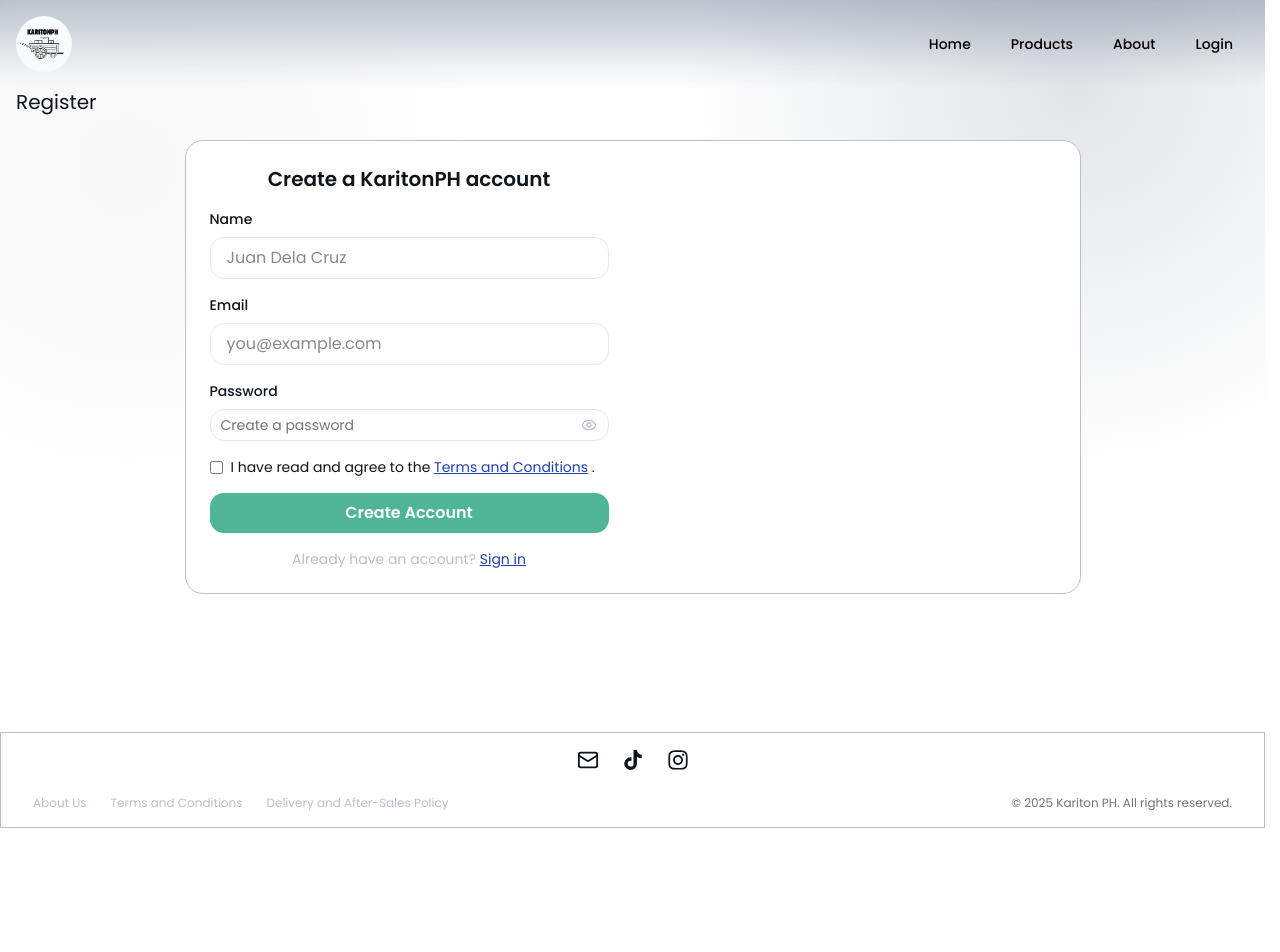
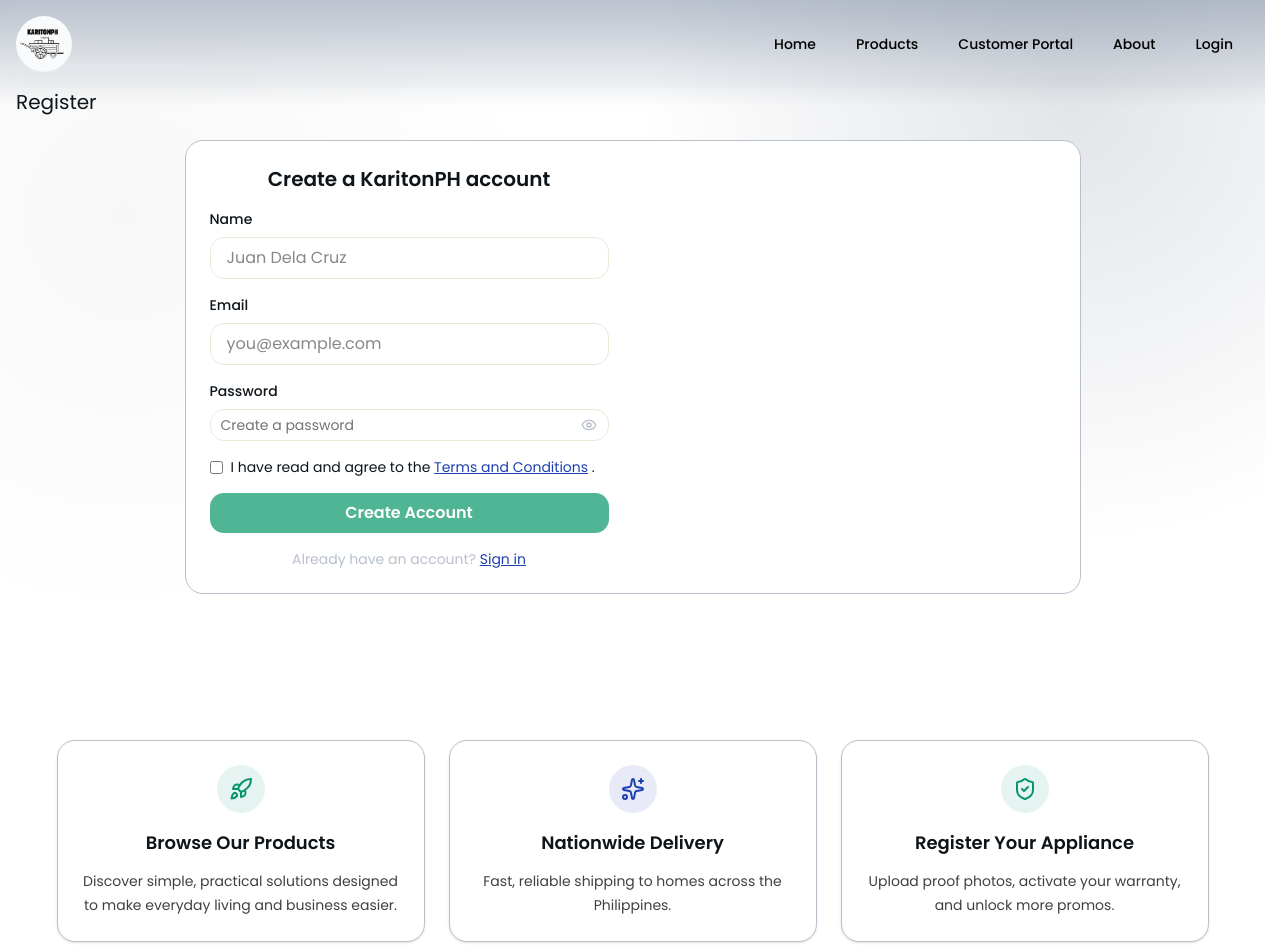
Before and after one commit to zeonhub74/kph-fe, a React (Vite) app: page /register in a window 1280 px wide. Shown: the top 952 px of the page. Before the commit the page ends 828 px from the top, so only its background shows below. Built offline with nearby package versions, Linux system fonts and the light colour scheme; no server answers.

Commit message:
updates - added customer portal - added text in register page - added terms and delivery policy in about us

```diff
--- a/src/components/SiteHeader.jsx
+++ b/src/components/SiteHeader.jsx
@@ -1,16 +1,22 @@
 import { NavLink } from 'react-router-dom'
 import { sessionHasAdminRole, useAuthSession } from '@/hooks/api/useLogin'
 
-const navItems = [
+const primaryNavItems = [
   { to: '/', label: 'Home' },
   { to: '/products', label: 'Products' },
+]
+
+const secondaryNavItems = [
   { to: '/about', label: 'About' },
 ]
+
+const inactiveNavClass =
+  'rounded-full px-4 py-2 text-(--color-black) hover:bg-(--color-green) transition-colors duration-200 hover:text-white'
 
 function navClass({ isActive }) {
   return isActive
     ? 'rounded-full bg-(--color-green) px-4 py-2 text-white'
-    : 'rounded-full px-4 py-2 text-(--color-black) hover:bg-(--color-green) transition-colors duration-200 hover:text-white'
+    : inactiveNavClass
 }
 
 function SiteHeader() {
@@ -27,7 +33,20 @@
           </a>
         </div>
         <nav className="flex flex-wrap gap-2 text-sm font-medium">
-          {navItems.map((item) => (
+          {primaryNavItems.map((item) => (
+            <NavLink key={item.to} to={item.to} className={navClass}>
+              {item.label}
+            </NavLink>
+          ))}
+          <a
+            href="https://customer.karitonph.com/"
+            target="_blank"
+            rel="noopener noreferrer"
+            className={inactiveNavClass}
+          >
+            Customer Portal
+          </a>
+          {secondaryNavItems.map((item) => (
             <NavLink key={item.to} to={item.to} className={navClass}>
               {item.label}
             </NavLink>
--- a/src/pages/About.jsx
+++ b/src/pages/About.jsx
@@ -120,6 +120,35 @@
           </p>
         </section>
       </div>
+
+      <div className="flex justify-center px-4 mb-12 sm:px-6">
+        <section className="w-full max-w-6xl text-(--color-b) border-t border-gray-200 pt-10">
+          <h2 className="text-2xl font-semibold md:text-3xl mb-2">
+            Our Policies
+          </h2>
+          <p className="text-base leading-relaxed md:text-lg mb-3">
+            Please review our policies below to better understand how we operate:
+          </p>
+          <ul className="space-y-1 text-base leading-relaxed md:text-lg">
+            <li>
+              <a
+                href="/terms"
+                className="text-(--color-blue) hover:underline hover:text-(--color-green)"
+              >
+                Terms and Conditions
+              </a>
+            </li>
+            <li>
+              <a
+                href="/refund"
+                className="text-(--color-blue) hover:underline hover:text-(--color-green)"
+              >
+                Delivery and After-Sales Policy
+              </a>
+            </li>
+          </ul>
+        </section>
+      </div>
     </div>
   )
 }
--- a/src/pages/Home.jsx
+++ b/src/pages/Home.jsx
@@ -59,7 +59,7 @@
 
       < Ads />
 
-      <h2 className="px-6 text-2xl font-semibold leading-tight">Upgrading your home begins here</h2>
+      <h2 className="px-6 mt-8 text-2xl font-semibold leading-tight">Upgrading your home begins here</h2>
       <section className={`grid gap-0 mb-8 ${isAdmin ? 'md:grid-cols-2' : 'md:grid-cols-2'}`}>
         {featuredProducts.length > 0
           ? featuredProducts.map((product) => (
--- a/src/pages/ProductDetails.jsx
+++ b/src/pages/ProductDetails.jsx
@@ -6,6 +6,7 @@
 import JoinBanner from '../components/ui/join-banner'
 import { useProductSettings } from '../context/ProductSettingsContext'
 import { useNavigate } from "react-router-dom";
+import { ShoppingCart } from "lucide-react";
 
 function ProductDetails() {
   const { handle } = useParams()
@@ -75,26 +76,13 @@
   const invalidHandle = !handle
   const shouldShowContent = !loading && !showSkeleton
 
-  async function handleBuyNow() {
-    if (!selectedVariant) {
-      return
-    }
-
-    try {
-      const cart = await buyNow(selectedVariant.id, quantity)
-      window.location.href = cart.checkoutUrl
-    } catch {
-      // Error is exposed via buyError.
-    }
-  }
-
   return (
     <div>
         <PageIntro
           title="Product Details"
           subtitle="View live product details from our Shopify store."
         />
-    <div className="px-4 sm:px-6">
+    <div className="px-4 sm:px-6 p-6">
       {invalidHandle ? <p className="mb-4 rounded-xl bg-red-50 px-4 py-2 text-sm text-red-700">Invalid product.</p> : null}
       {error && !invalidHandle ? <p className="mb-4 rounded-xl bg-red-50 px-4 py-2 text-sm text-red-700">{error}</p> : null}
       {buyError ? <p className="mb-4 rounded-xl bg-red-50 px-4 py-2 text-sm text-red-700">{buyError}</p> : null}
@@ -173,7 +161,7 @@
               </div>
             ) : null}
 
-              {/* <div className="mt-4 flex items-center gap-2">
+             {/* <div className="mt-4 flex items-center gap-2">
               <label htmlFor="quantity" className="text-sm text-(--ink-700)">Qty</label>
               <input
                 id="quantity"
@@ -194,9 +182,19 @@
               {buyLoading ? 'Redirecting…' : selectedVariant && !selectedVariant.availableForSale ? 'Sold out' : 'Buy Now'}
             </button> */}
 
+            <a
+              href="https://shopee.ph/karitonph"
+              target="_blank"
+              rel="noopener noreferrer"
+              className="mt-4 inline-flex items-center rounded-2xl gap-2 blue-button px-5 py-2 text-sm font-semibold text-white"
+            >
+              <ShoppingCart className="h-4 w-4" />
+              Get this on Shopee
+            </a>
+
             <button
               onClick={() => navigate(-1)}
-              className="mt-4 block text-sm text-(--color-b)/50 hover:underline"
+              className="mt-6 block text-sm text-(--color-b)/50 hover:underline"
             >
               Back
             </button>
--- a/src/pages/Register.jsx
+++ b/src/pages/Register.jsx
@@ -1,12 +1,11 @@
 import { useState } from 'react'
 import { useNavigate, Link } from 'react-router-dom'
-import { Eye, EyeOff } from 'lucide-react'
+import { Eye, EyeOff, Rocket, Sparkles, ShieldCheck } from 'lucide-react'
 import PageIntro from '../components/PageIntro'
 import { Input } from '@/components/ui/input'
 import { useRegister } from '../hooks/api/useRegister'
 import Ads from '@/components/ui/ads'
 import { Spinner } from '@/components/ui/spinner'
-
 function Register() {
   const navigate = useNavigate()
   const { registerUser, loading, error } = useRegister()
@@ -28,17 +27,26 @@
     }
   }
 
+  if (!adReady) {
+    return (
+      <div>
+        <PageIntro title="Register" subtitle="Create your account to start managing products and categories." />
+        {/* Kept mounted (but hidden) so the ad can load and fire onReady */}
+        <div className="hidden">
+          <Ads count={1} onReady={() => setAdReady(true)} />
+        </div>
+        <div className="flex min-h-[70vh] w-full items-center justify-center px-4">
+          <Spinner />
+        </div>
+      </div>
+    )
+  }
+
   return (
     <div>
       <PageIntro title="Register" subtitle="Create your account to start managing products and categories." />
-      <div className="relative flex min-h-[70vh] justify-center px-4 mb-8">
-        {!adReady ? (
-          <div className="absolute inset-0 z-10 flex items-center justify-center bg-white">
-            <Spinner />
-          </div>
-        ) : null}
-
-        <div className={`flex h-fit w-full max-w-4xl flex-col overflow-hidden rounded-2xl border border-(--color-light-gray) bg-white md:flex-row ${adReady ? '' : 'invisible'}`}>
+      <div className="flex min-h-[70vh] justify-center px-4 mb-8">
+        <div className="flex h-fit w-full max-w-4xl flex-col overflow-hidden rounded-2xl border border-(--color-light-gray) bg-white md:flex-row">
           <form onSubmit={handleSubmit} className="grid w-full content-center gap-4 p-6 md:w-1/2">
             <h2 className="text-center text-xl font-semibold">Create a KaritonPH account</h2>
             {error ? <p className="rounded-xl bg-red-50 px-4 py-2 text-sm text-red-700">{error}</p> : null}
@@ -125,6 +133,51 @@
           </div>
         </div>
       </div>
+
+      <div className="items-center justify-center m-10 grid gap-4">
+        <section className="w-full max-w-6xl grid gap-6 md:grid-cols-3">
+          <Link
+            to="/home"
+            className="group rounded-2xl border border-(--color-light-gray) bg-white p-6 text-center shadow-sm transition hover:-translate-y-1 hover:shadow-md hover:border-(--color-green)"
+          >
+            <div className="mx-auto mb-4 flex h-12 w-12 items-center justify-center rounded-full bg-(--color-green)/10 text-(--color-green) transition group-hover:bg-(--color-green)/20">
+              <Rocket className="h-6 w-6" />
+            </div>
+            <h2 className="text-lg font-semibold">Browse Our Products</h2>
+            <p className="mt-3 text-sm leading-6 text-chart-4">
+              Discover simple, practical solutions designed to make everyday living and business easier.
+            </p>
+          </Link>
+
+          <Link
+            to="/products"
+            className="group rounded-2xl border border-(--color-light-gray) bg-white p-6 text-center shadow-sm transition hover:-translate-y-1 hover:shadow-md hover:border-(--color-blue)"
+          >
+            <div className="mx-auto mb-4 flex h-12 w-12 items-center justify-center rounded-full bg-(--color-blue)/10 text-(--color-blue) transition group-hover:bg-(--color-blue)/20">
+              <Sparkles className="h-6 w-6" />
+            </div>
+            <h2 className="text-lg font-semibold">Nationwide Delivery</h2>
+            <p className="mt-3 text-sm leading-6 text-chart-4">
+              Fast, reliable shipping to homes across the Philippines.
+            </p>
+          </Link>
+
+          <a
+            href="https://customer.karitonph.com/"
+            target="_blank"
+            rel="noopener noreferrer"
+            className="group rounded-2xl border border-(--color-light-gray) bg-white p-6 text-center shadow-sm transition hover:-translate-y-1 hover:shadow-md hover:border-(--color-green)"
+          >
+            <div className="mx-auto mb-4 flex h-12 w-12 items-center justify-center rounded-full bg-(--color-green)/10 text-(--color-green) transition group-hover:bg-(--color-green)/20">
+              <ShieldCheck className="h-6 w-6" />
+            </div>
+            <h2 className="text-lg font-semibold">Register Your Appliance</h2>
+            <p className="mt-3 text-sm leading-6 text-chart-4">
+              Upload proof photos, activate your warranty, and unlock more promos.
+            </p>
+          </a>
+        </section>
+      </div>
     </div>
   )
 }
```
Also changed, not shown: src/pages/Refund.jsx (+43 -2 lines), src/pages/Terms.jsx (+46 -2 lines).
